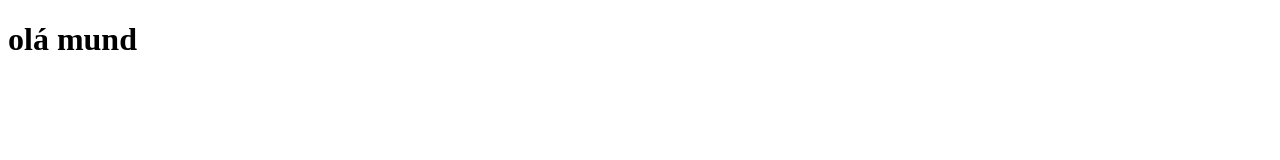
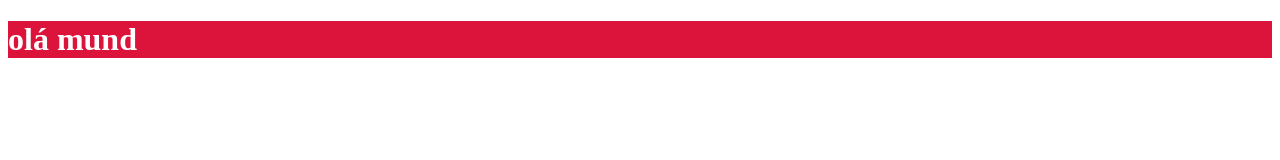
Before and after one commit to j0493/jorge2, a plain HTML site: page index.html in a window 1280 px wide. Drawn offline with Linux system fonts and the light colour scheme.

Commit message:
first commit

```diff
--- a/index.html
+++ b/index.html
@@ -4,6 +4,12 @@
     <meta charset="UTF-8">
     <meta name="viewport" content="width=device-width, initial-scale=1.0">
     <title>Document</title>
+    <style>
+        h1 {
+            background-color: crimson;
+            color: white;
+        }
+    </style>
 </head>
 <body>
     <h1>olá mund</h1>
```
